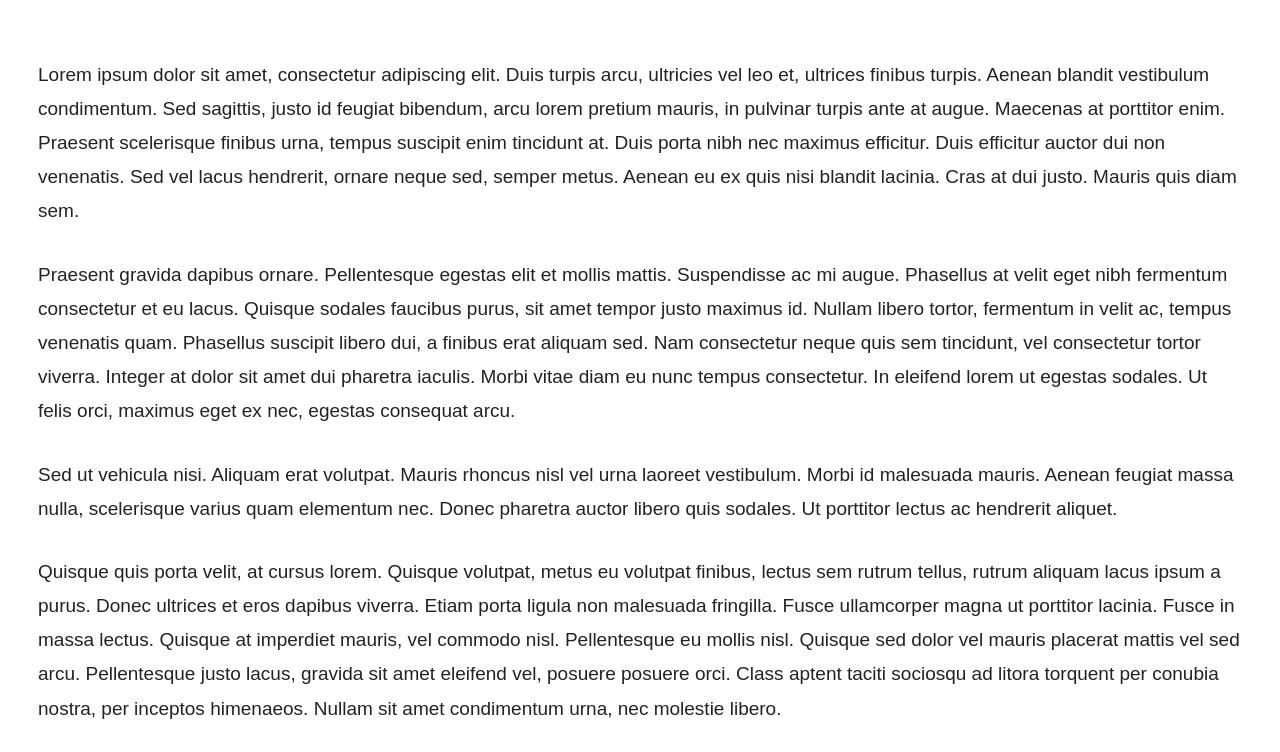
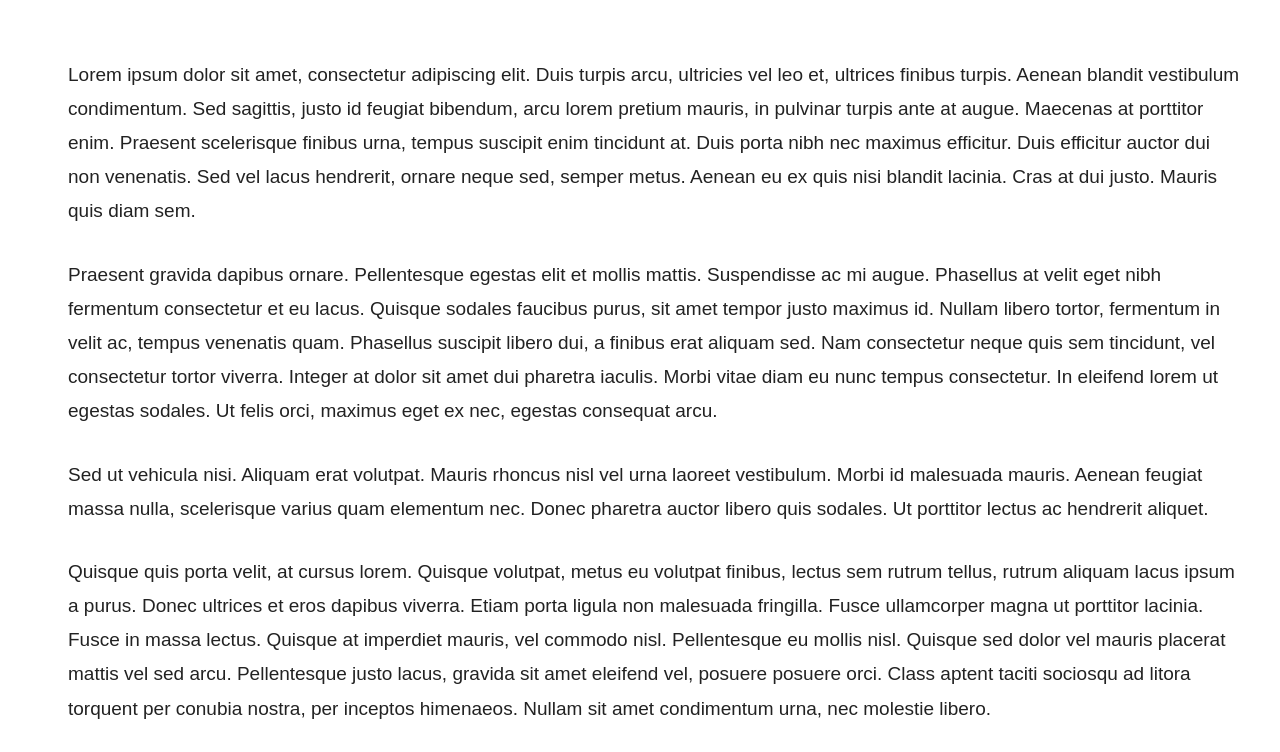
Before and after one commit to sianwevz/html5, a plain HTML site: page index.html in a window 1280 px wide. Shown: the part 342-1094 px from the top of the page. Drawn offline with Linux system fonts and the light colour scheme.

Commit message:
Update style.css
Updated padding

```diff
--- a/assets/css/style.css
+++ b/assets/css/style.css
@@ -28,6 +28,7 @@ h2 {
     color: black;
     text-align: left;
     font-size: 36px;
+    padding-left: 30px;
 }
 
 h3 {
@@ -39,6 +40,8 @@ h3 {
 
 .container-fluid {
     padding-top: 10px;
+    padding-left: 30px;
+    text-align: left;
 }
 
 body {
```
